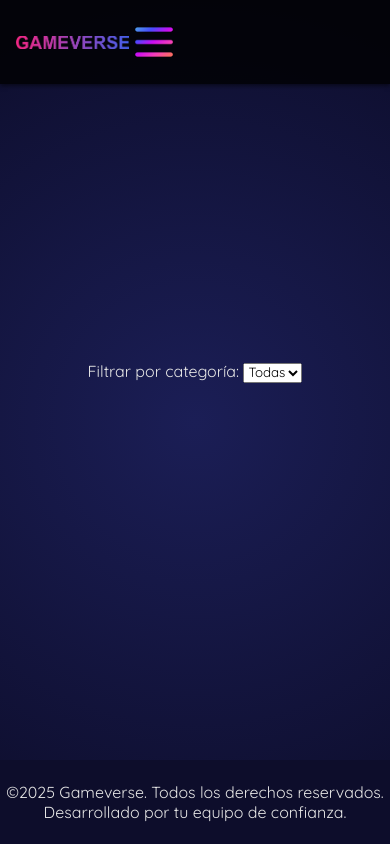
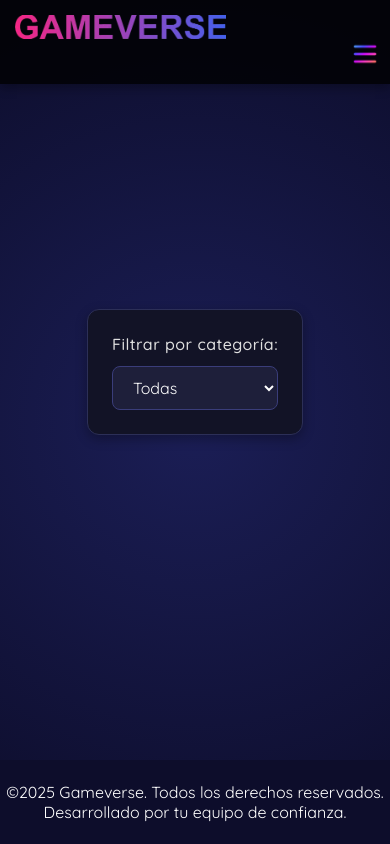
Before and after one commit to niickbermudeez/gameverse, a PHP site: page /gameverse/ in a window 390 px wide. Run offline with PHP 8.4, Linux system fonts and the light colour scheme; the visitor is signed in with stand-in values (Sample User, id 1); data that the repository does not hold is empty.

Commit message:
homeArreglado

```diff
--- a/css/index.css
+++ b/css/index.css
@@ -1,255 +1,237 @@
-/* Font imports */
 @import url('https://fonts.googleapis.com/css2?family=Quicksand:wght@300..700&display=swap');
 
-@font-face {
-    font-family: 'GoodDog';
-    src: url(./fonts/good_dog/GOODDP__.TTF) format('truetype');
-}
-
-@font-face {
-    font-family: 'HelveticaNow';
-    src: url(./fonts/helvetica-now-font-family-1727953346-0/helveticanowtext-black-demo.ttf) format('truetype');
-}
-
-/* General styles */
-*,
-*::before,
-*::after {
+/* general */
+* {
     margin: 0;
     padding: 0;
     box-sizing: border-box;
-    font-family: "Quicksand", sans-serif;
+}
+
+.page-wrapper {
+    display: flex;
+    flex-direction: column;
+    min-height: 100vh;
+}
+
+header {
+    flex: 0 0 10vh;
+}
+
+main {
+    flex: 1 0 80vh;
+    overflow-y: auto;
+    overflow-x: hidden;
+    display: flex;
+    justify-content: center; /* centra horizontalmente */
+    align-items: center;     /* centra verticalmente */
+    flex-direction: column;  /* opcional, si tu contenido está en columna */
+    text-align: center;
+}
+
+/* header y nav */
+header {
+    background-color: rgba(0, 0, 0, 0.8);
+    color: #fff;
+    height: 4.375rem; /* 70px */
+    display: flex;
+    align-items: center;
+    justify-content: center;
+    box-shadow: 0 0.25rem 0.625rem rgba(0, 0, 0, 0.3);
+    position: sticky;
+    top: 0;
+    z-index: 1000;
 }
 
 body {
-    /* display: flex;
-    justify-content: center;
-    align-items: center;
-    min-height: 100vh; */
-    width: 100vw;
-    /* display: flex;
-    justify-content: center;
-    align-items: center;
-    flex-direction: column; */
-    height: 100vh;
     background: radial-gradient(circle, #1B1E56, #0D0D2B);
-    color: #E5E5E5;
-    /* overflow: hidden;
-    flex-direction: column;
-    margin: 0; */
-}
-
-/* Header and Navigation */
-header {
-    width: 100vw;
-    height: 10vh;
-    /* position: fixed;
-    top: 0;
-    left: 0; */
-    background-color: rgba(0, 0, 0, 0.8);
-    box-shadow: 0 2px 4px rgba(0, 0, 0, 0.5);
-    /* z-index: 1000; */
-
-    display: flex;
-    flex-direction: row;
-    align-items: center;
+    color: white;
+    min-height: 100vh;
+    overflow-x: hidden;
+    font-family: 'Quicksand', sans-serif;
 }
 
 nav {
-    /* 	width: 100vw;*/
+    width: 100%;
+    margin: 0 auto;
     display: flex;
     align-items: center;
-    padding: 0 1rem;
+    justify-content: space-between;
 }
 
 .nav-spacer {
     flex-grow: 1;
 }
 
-nav div{
-    flex: 1;
+.logo {
+    flex-shrink: 0;
+    display: flex;
+    align-items: center;
+}
+
+.logo-img {
+    padding-left: 15px;
+    height: 1.5rem; /* 35px */
+    cursor: pointer;
+    transition: transform 0.3s ease;
+}
+
+/* .logo-img:hover {
+    transform: scale(1.05);
+} */
+
+.auth-links {
+    display: flex;
+    align-items: center;
+    gap: 1.125rem;
+    margin-left: auto; /* Empuja todo a la derecha */
+    padding-right: 15px;
+}
+
+.auth-links a {
+    color: #fff;
+    text-decoration: none;
+    font-weight: 500;
+    padding: 0.375rem 0;
+    border-bottom: 0.125rem solid transparent;
+    transition: border-color 0.3s ease;
+    font-size: 1rem;
+}
+
+.auth-links a:hover {
+    border-color: #F72585;
 }
 
 .nav-right {
     display: flex;
     align-items: center;
-    gap: 1rem;
-}
-
-main {
-    width: 100vw;
-    display: flex;
-    flex-direction: column;
-    justify-content: center;
-    align-items: center;
-    height: 80vh;
-}
-
-footer {
-    width: 100vw;
-    height: 10vh;
-
-    background-color: #0D0D2B;
-    color: #E5E5E5;
-}
-
-.footer-content {
-    height: 100%;
-    display: flex;
-    flex-direction: column;
-    justify-content: center; /* centra verticalmente */
-    align-items: center;     /* centra horizontalmente */
-    text-align: center;
-}
-
-.logo
-{
-    display: flex;
-    align-items: center;
-}
-
-.logo img {
-    height: 0.8rem;
-}
-.games-container{
-    display: flex;
-    width: 100%;
-    justify-content: center;
-    align-items: center;
-    flex-direction: column;
-}
-.nav-links {
-    list-style: none;
-    display: flex;
-    gap: 1.5rem;
-    margin: 0;
-    padding: 0;
-}
-
-.nav-links a {
-    text-decoration: none;
-    color: #E5E5E5;
-    font-weight: bold;
-    transition: color 0.3s ease;
-}
-
-.nav-links a:hover {
-    color: #FFD700;
+    gap: 1.125rem;
 }
 
 .welcome-message {
-    white-space: nowrap;
+    font-size: 0.95rem;
+    color: #ccc;
 }
 
 .profile-pic {
-    width: 40px;
-    height: 40px;
+    width: 2.25rem;
+    height: 2.25rem;
     border-radius: 50%;
     object-fit: cover;
+    border: 0.125rem solid #F72585;
 }
 
-.auth-links {
-    display: flex;
-    align-items: center;
-    gap: 1rem;
+.mobile-menu-icon {
+    width: 1.875rem;
+    height: 1.875rem;
+    display: none;
+    cursor: pointer;
+    margin-left: 1rem;
 }
 
-.auth-links a {
-    text-decoration: none;
-    color: #E5E5E5;
-    font-weight: bold;
-    background: #1B1E56;
-    padding: 0.5rem 1rem;
-    border-radius: 5px;
-    transition: background 0.3s ease, color 0.3s ease;
-    margin: auto;
+/* Responsive styles */
+@media (max-width: 48rem) {
+    header {
+        height: auto;
+        padding: 0.625rem 0;
     }
 
-.auth-links a:hover {
-    background: linear-gradient(90deg, #F72585, #4361EE);
-    color: #E5E5E5;
+    nav {
+        flex-direction: column;
+        align-items: flex-start;
     }
 
-/* Search bar styles */
-.search-bar-wrapper {
-    background: linear-gradient(90deg, #F72585, #4361EE);
-    border-radius: 25px;
-    padding: 3px;
-    display: inline-block;
+    .auth-links,
+    .nav-right {
+        display: none;
+        flex-direction: column;
+        width: 100%;
+        gap: 0.625rem;
+        margin-top: 0.625rem;
     }
 
-.search-bar {
+    .auth-links.active,
+    .nav-right.active {
         display: flex;
-    align-items: center;
-    gap: 0.5rem;
-    background-color: #1B1E56;
-    border-radius: 25px;
-    padding: 0.5rem;
-    width: 400px;
-    max-width: 90%;
     }
 
-.search-bar input {
-    flex: 1;
-    border: none;
-    outline: none;
-    background-color: transparent;
-    color: #E5E5E5;
-    font-size: 1rem;
+    .mobile-menu-icon {
+        display: block;
+        align-self: flex-end;
+        margin-right: 0.625rem;
+    }
 }
 
-.search-bar input::placeholder {
-    color: #A9A9A9;
+/* filtros para juegos */
+
+.filter-container {
+    display: flex;
+    flex-direction: column;
+    align-items: center;
+    gap: 0.75rem;
+    background-color: #121326;
+    border: 1px solid #2c2f57;
+    border-radius: 0.75rem;
+    padding: 1.5rem;
+    margin: 2rem auto;
+    max-width: 400px;
+    box-shadow: 0 4px 12px rgba(0, 0, 0, 0.3);
+    transition: all 0.3s ease;
 }
 
-.search-bar button {
-    background-color: #1B1E56;
-    border: none;
-    padding: 0.5rem;
+.filter-container label {
+    color: #e0e0e0;
     font-size: 1rem;
-    border-radius: 50%;
-    cursor: pointer;
-    color: #1B1E56;
-    font-weight: bold;
-    display: flex;
-    align-items: center;
-    justify-content: center;
-    transition: background-color 0.3s ease, color 0.3s ease;
+    font-weight: 500;
+    letter-spacing: 0.5px;
 }
 
-.search-bar button:hover {
-    background: linear-gradient(90deg, #F72585, #4361EE);
-    color: #E5E5E5;
+.filter-container select {
+    width: 100%;
+    padding: 0.6rem 1rem;
+    background-color: #1e1f3a;
+    color: #ffffff;
+    font-size: 1rem;
+    border: 1px solid #3a3d7a;
+    border-radius: 0.5rem;
+    font-family: 'Quicksand', sans-serif;
+    cursor: pointer;
+    outline: none;
+    transition: border-color 0.2s ease, box-shadow 0.2s ease;
 }
 
-/* Mobile menu styles */
-.mobile-menu-icon {
-    display: none;
+.filter-container select:hover,
+.filter-container select:focus {
+    border-color: #4361EE;
+    box-shadow: 0 0 0 3px rgba(67, 97, 238, 0.2);
 }
 
-.mobile-menu {
-    display: none;
-}
+
+
 
 /* Carousel/Swiper styles */
 .swiper-container {
-    width: 20%;
-    max-width: 700px;
+    width: 100%;
+    height: auto;
     padding: 50px 0;
     display: flex;
     justify-content: center;
     align-items: center;
 }
 
+.swiper-wrapper{
+    width: 100%;
+}
+
+/* Estilos de cada slide */
 .swiper-slide {
     position: relative;
-    width: 320px;
+    width: 320px !important;
     aspect-ratio: 3/4;
     border-radius: 14px;
     overflow: hidden;
     box-shadow: 0 10px 30px rgba(0, 0, 0, 0.3);
     transition: transform 0.3s ease-in-out;
-    padding-bottom: 10px;
+
 }
 
 .swiper-slide img {
@@ -271,6 +253,7 @@ footer {
     height: 50%;
     background: linear-gradient(rgba(0, 0, 0, 0), rgba(0, 0, 0, 1));
 }
+
 
 .title {
     position: absolute;
@@ -314,7 +297,7 @@ footer {
 .swiper-slide.active .play-button {
     opacity: 1;
     visibility: visible;
-    transform: translateY(-50px);
+    transform: translateY(-55px);
 }
 
 .swiper-slide:not(.active) .play-button {
@@ -348,66 +331,30 @@ footer {
     background: white !important;
 }
 
-/* Media Queries */
-@media (max-width: 1024px) {
-    .search-bar {
-        display: none;
-    }
-}
 
-@media (max-width: 768px) {
-    .auth-links {
-        display: none;
-        flex-direction: column;
-        position: absolute;
-        top: 60px;
-        right: 10px;
-        background: rgba(0, 0, 0, 0.9);
-        box-shadow: 0 0 10px rgba(0, 0, 0, 0.5);
-        padding: 10px;
-        border-radius: 5px;
-    }
-
-    .auth-links.show {
+footer {
+    flex: 0 0 10vh;
+    background-color: #0D0D2B;
+    color: white;
     display: flex;
-    }
-
-    .mobile-menu-icon {
-        display: block;
-        width: 50px;
-    }
-
-    .mobile-menu {
-        position: fixed;
-        background: #F72585;
-        z-index: 1000;
-        display: none;
-        flex-direction: column;
-        width: 75%;
-        height: 100%;
-        right: 0;
-        bottom: 0;
-        text-align: center;
+    align-items: center;
     justify-content: center;
 }
 
-    .mobile-menu .welcome-message {
-        margin: 0;
+.footer-content {
+    height: 100%;
+    display: flex;
+    flex-direction: column;
+    justify-content: center;
+    align-items: center;
+    text-align: center;
 }
 
-    .mobile-menu a {
-        color: #1B1E56;
-        font-weight: 600;
-        text-decoration-line: none;
-        font-size: 1.5rem;
-        margin-top: 1rem;
+
+iframe {
+    border: 3px solid #4361EE;
+    border-radius: 1rem;
+    box-shadow: 0 10px 30px rgba(0, 0, 0, 0.5);
+    max-width: 90vw;
+    max-height: 75vh;
 }
-
-    .mobile-menu-header {
-        display: flex;
-        flex-direction: row;
-        margin: 0 auto 50px auto;
-        gap: 20px;
-        align-items: center;
-    }
-}
--- a/index.php
+++ b/index.php
@@ -71,6 +71,8 @@
     <link rel="stylesheet" href="https://cdn.jsdelivr.net/npm/swiper@11/swiper-bundle.min.css">
 </head>
 <body>
+    <div class="page-wrapper">
+
     <header>
         <nav>
             <div class="logo">
@@ -96,6 +98,7 @@
     </header>
 
     <main>
+<div>
     <form method="GET" class="filter-container">
         <label for="category">Filtrar por categoría:</label>
         <select name="category" id="category" onchange="this.form.submit()">
@@ -107,9 +110,7 @@
             <?php endforeach; ?>
         </select>
     </form>
-
-
-
+</div>
 
     <div class="swiper-container">
         <div class="swiper-wrapper">
@@ -148,7 +149,7 @@
             window.location.href = 'prueba.html';
         }
     </script>
-
+</div>
 </body>
 <script src="./js/header.js"></script>
 </html>
--- a/web/consolitaJuegos.html
+++ b/web/consolitaJuegos.html
@@ -8,10 +8,6 @@
 </head>
 <body>
 
-<!-- <div class="game-container">
-    <iframe id="game-frame" src="" frameborder="0"></iframe>
-    <p id="screenMode">Modo: No detectado</p>
-</div> -->
 
 <script>
     // Recuperar los datos de localStorage
```
Also changed, not shown: web/About_Us.html (added, +17 -0 lines). Lines whose indentation alone changed are shown as unchanged.
